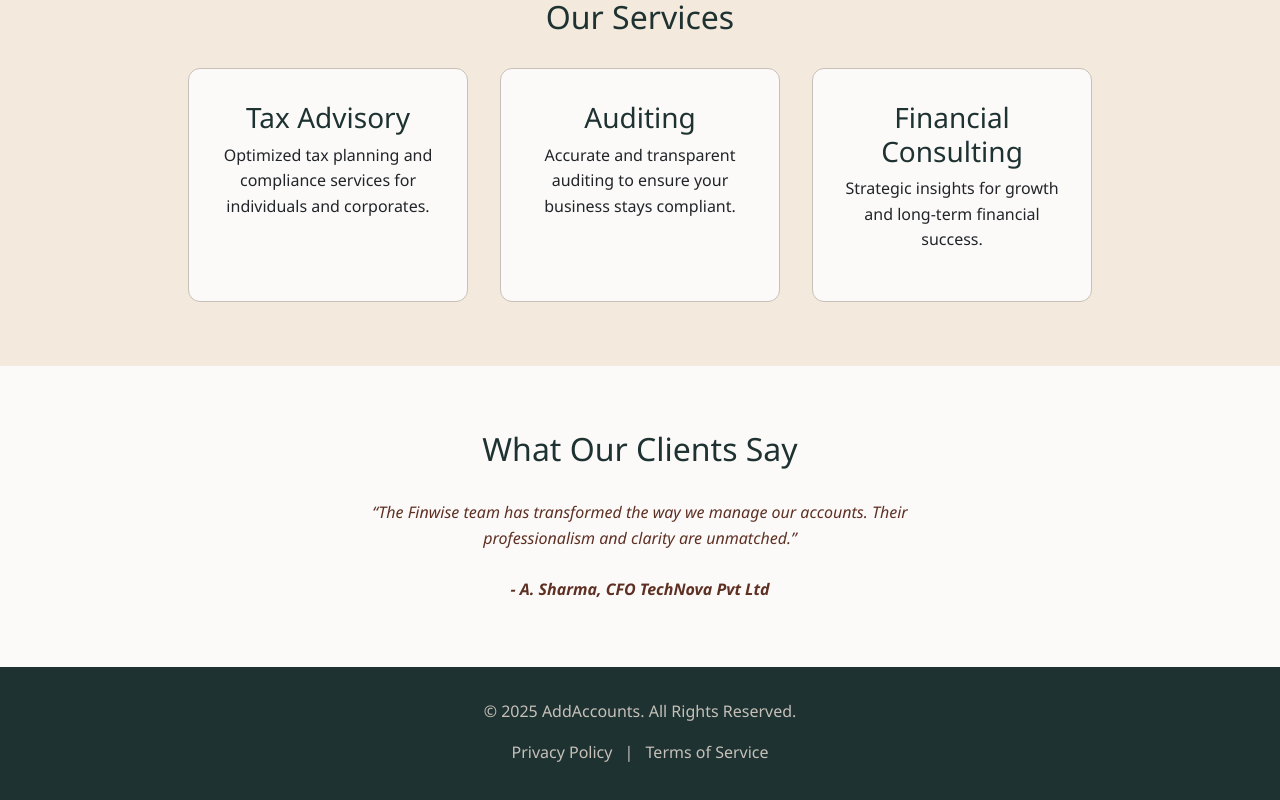
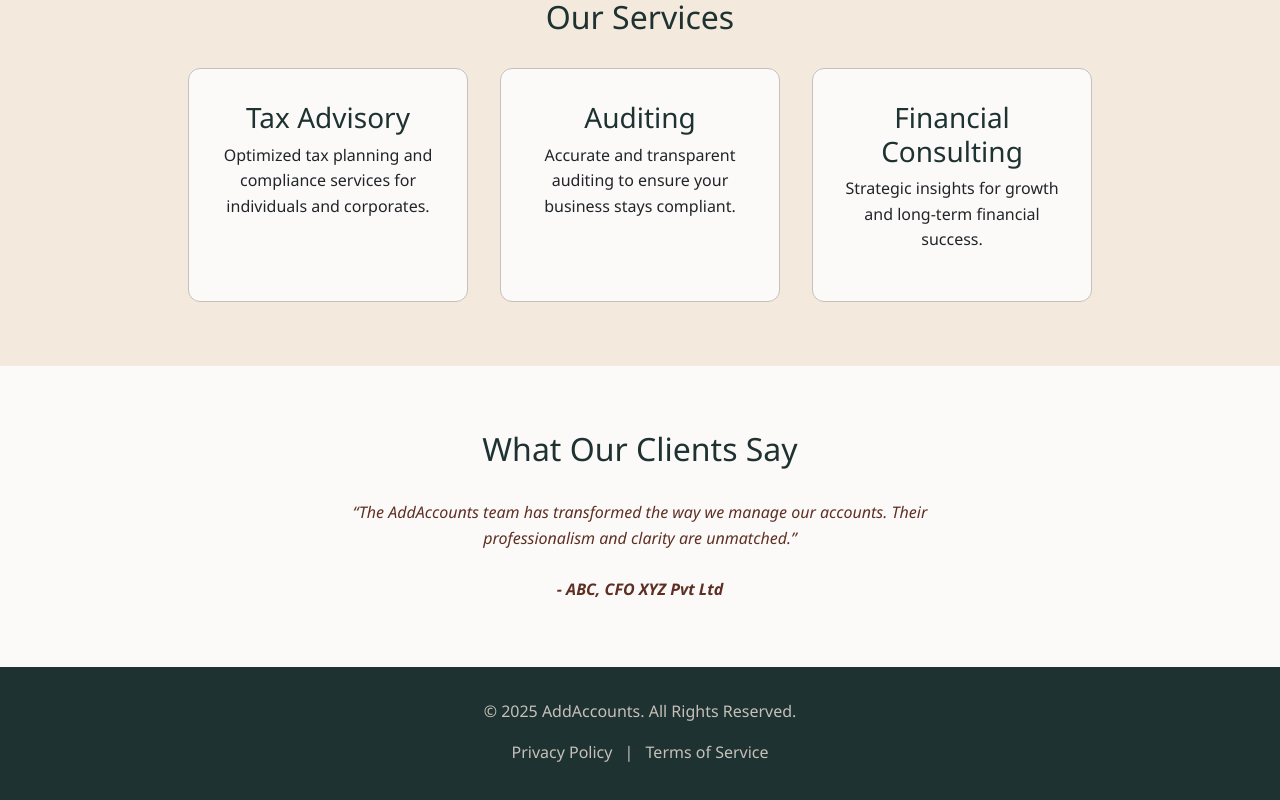
Before and after one commit to Gaurav-Sanchania/AddAccounts_Website, an Angular app: page / in a window 1280 px wide. Shown: the part 1200-2000 px from the top of the page. Built offline with nearby package versions, Linux system fonts and the light colour scheme.

Commit message:
Update testimonial content in home-testimonials.html
Removed copyright text to Lorem ipseum.

```diff
--- a/src/components/home-testimonials/home-testimonials.html
+++ b/src/components/home-testimonials/home-testimonials.html
@@ -1,5 +1,5 @@
 <section class="testimonials">
     <h2>What Our Clients Say</h2>
-    <div class="testimonial"> “The Finwise team has transformed the way we manage our accounts. Their professionalism
-        and clarity are unmatched.” <br><br><strong>- A. Sharma, CFO TechNova Pvt Ltd</strong> </div>
+    <div class="testimonial"> “The AddAccounts team has transformed the way we manage our accounts. Their professionalism
+        and clarity are unmatched.” <br><br><strong>- ABC, CFO XYZ Pvt Ltd</strong> </div>
 </section>
```
